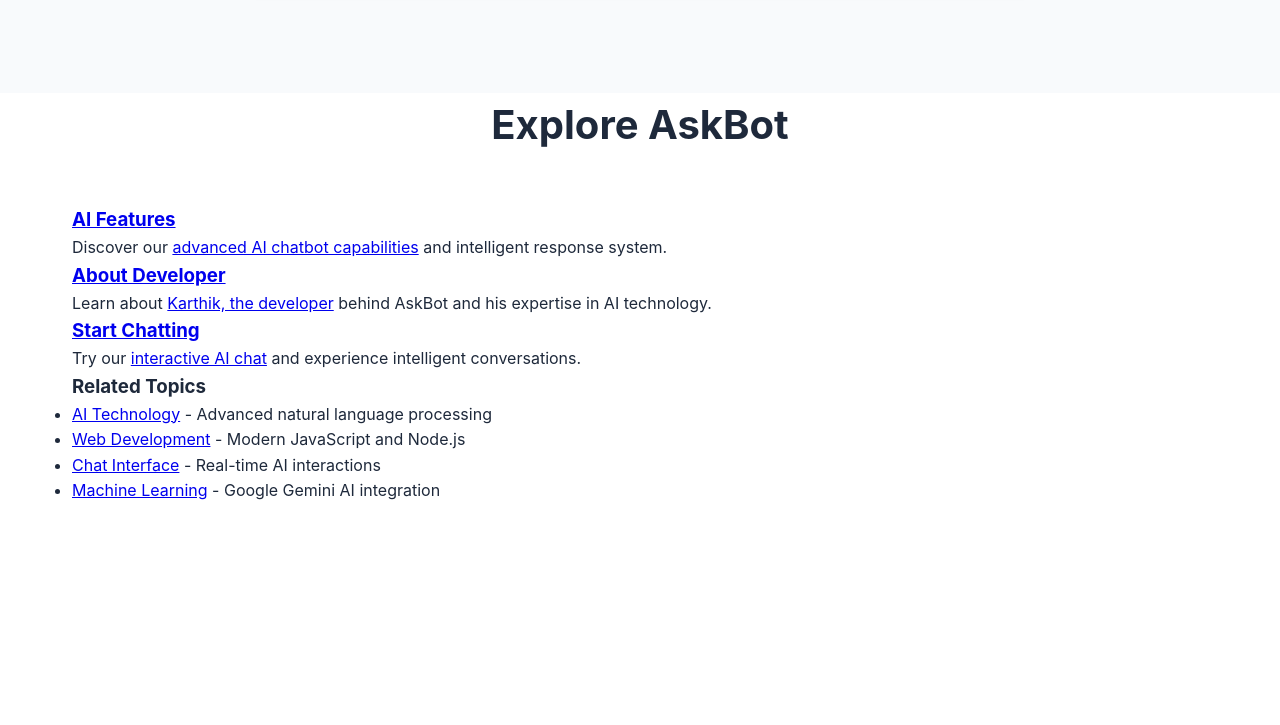
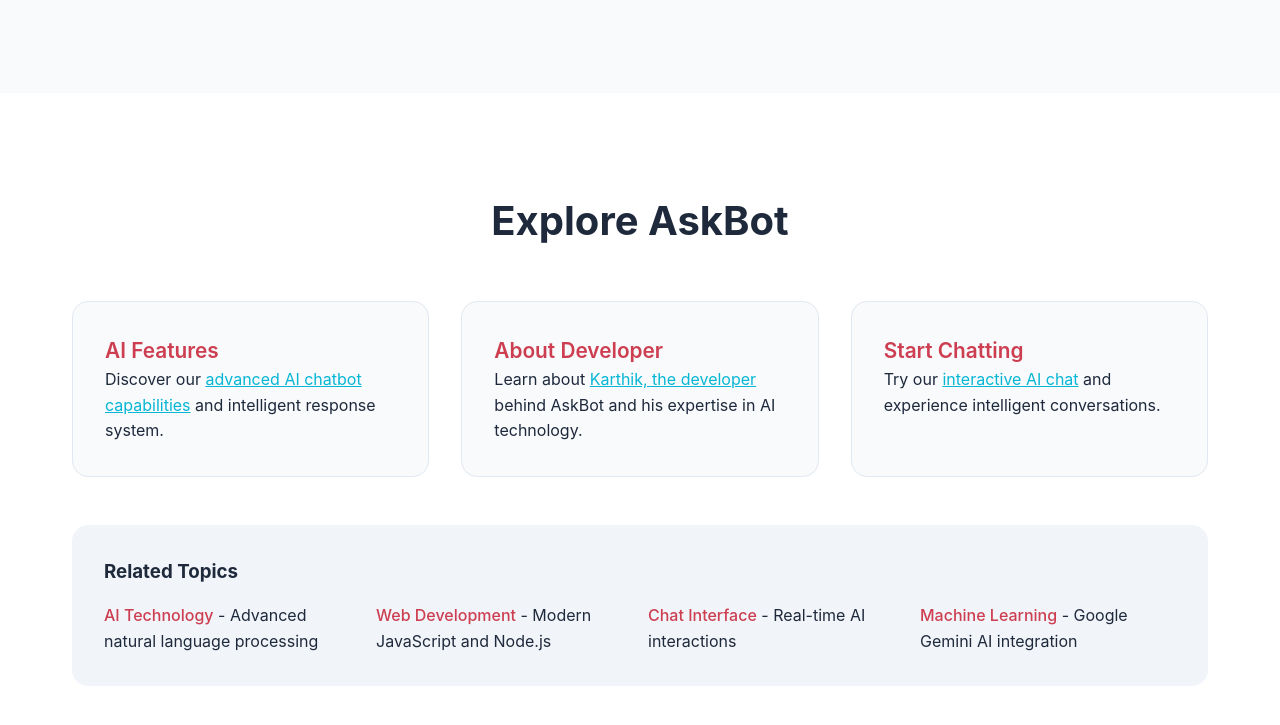
Before and after one commit to Karthik321-coder/askbot-2.O, a plain HTML site: page index.html in a window 1280 px wide. Shown: the part 3261-3986 px from the top of the page. Before the commit the page ends 3765 px from the top, so only its background shows below. Drawn offline with nearby package versions, Linux system fonts and the light colour scheme; no server answers; a script that the page names is missing.

Commit message:
Update styles.css

```diff
--- a/styles.css
+++ b/styles.css
@@ -1153,3 +1153,59 @@
         font-size: 0.95rem;
     }
 }
+
+/* Internal Navigation Styles */
+.internal-nav {
+    padding: 6rem 0;
+    background: var(--bg-primary);
+}
+
+.nav-grid {
+    display: grid;
+    grid-template-columns: repeat(auto-fit, minmax(300px, 1fr));
+    gap: 2rem;
+    margin-bottom: 3rem;
+}
+
+.nav-card {
+    background: var(--bg-secondary);
+    padding: 2rem;
+    border-radius: 1rem;
+    border: 1px solid var(--border-color);
+}
+
+.nav-card h3 a {
+    color: var(--primary-color);
+    text-decoration: none;
+    font-size: 1.3rem;
+    font-weight: 600;
+}
+
+.nav-card p a {
+    color: var(--accent-color);
+    text-decoration: underline;
+}
+
+.related-links {
+    background: var(--bg-tertiary);
+    padding: 2rem;
+    border-radius: 1rem;
+}
+
+.related-links ul {
+    list-style: none;
+    display: grid;
+    grid-template-columns: repeat(auto-fit, minmax(250px, 1fr));
+    gap: 1rem;
+    margin-top: 1rem;
+}
+
+.related-links li a {
+    color: var(--primary-color);
+    text-decoration: none;
+    font-weight: 500;
+}
+
+.related-links li a:hover {
+    text-decoration: underline;
+}
```
